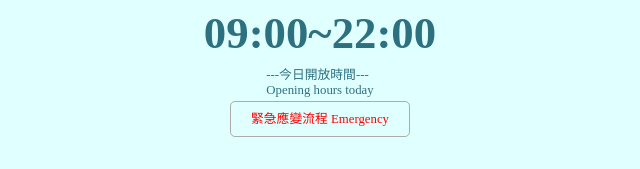
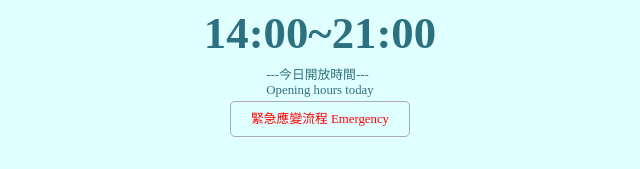
Before and after one commit to uscfug-web/workshop, a plain HTML site: page index.html in a window 1280 px wide. Shown: the part 440-609 px from the top of the page, 320-960 px from the left. Drawn offline with Linux system fonts and the light colour scheme.

Commit message:
Update index.html

```diff
--- a/index.html
+++ b/index.html
@@ -22,7 +22,7 @@
     </section>
         <!--開放時間-->
     <section class="opening">
-        <h2>09:00~22:00<br></h2>
+        <h2>14:00~21:00<br></h2>
         <p>---今日開放時間---<br>Opening hours today</p>
         <div>
            <p><a href="Emergency.html">緊急應變流程 Emergency</a></p>
```
